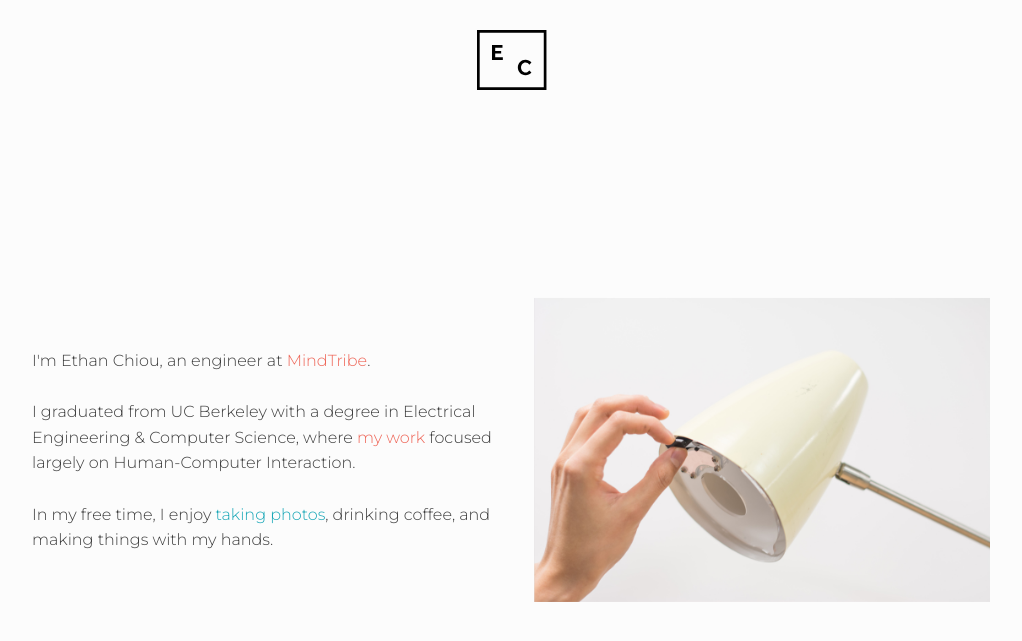
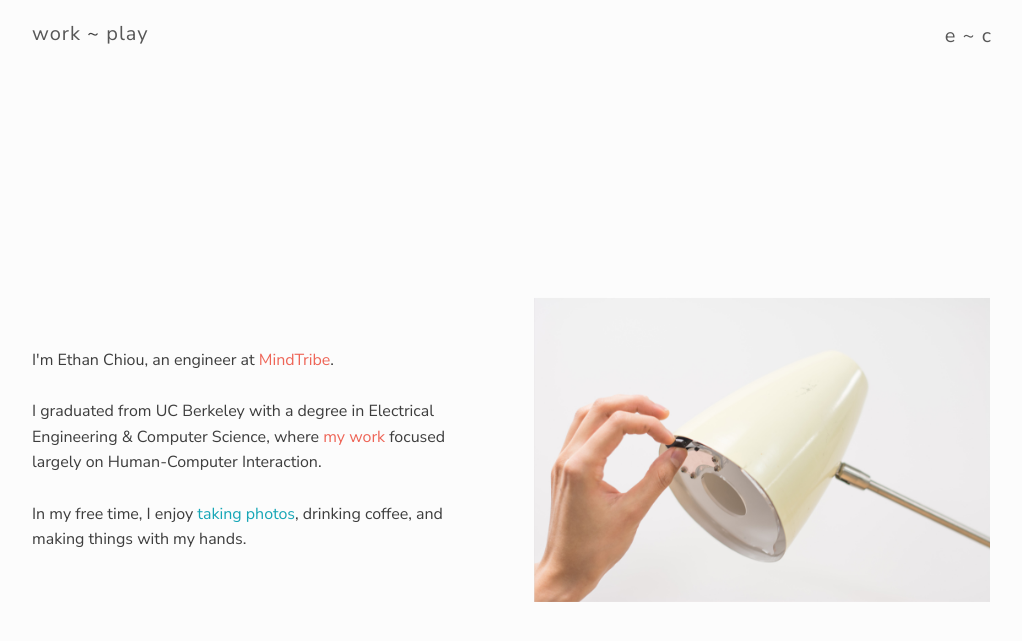
Before and after one commit to echiou/echiou.github.io, a Jekyll site: the page built from index.html, in a window 1280 px wide. Shown: the top 641 px of the page, without its empty margins (128-1150 px from the left). Built offline with Jekyll 4.4.1, drawn with Linux system fonts in a browser that asks for light colours; nearby versions of some CDN libraries.

Commit message:
WIP restructure navbar, start work on 'work'

```diff
--- a/_includes/header.html
+++ b/_includes/header.html
@@ -5,25 +5,29 @@
   {% else %}
     <div class="container navbar">
   {% endif %}
-    <div class="row">
-      <div class="twelve columns u-center navbar-content">
-          <ul class="navbar-list">
-            {% if page.url == "/" %}
-              <li class="navbar-item">
-                <div class="navbar-logo-holder">
-                  {% include /svg/logo.svg %}
-                </div>
-              </li>
-            {% else %}
-              <li class="navbar-item navbar-text"><a class="header-play" href="/blog">Play</a></li>
-              <li class="navbar-item">
-                <div class="navbar-logo-holder">
-                  {% include /svg/logo.svg %}
-                </div>
-              </li>
-              <li class="navbar-item navbar-text"><a class="header-work" href="/work">Work</a></li>
-            {% endif %}
-          </ul>
+      <div class="row">
+        <div class="twelve columns navbar-content">
+          <div class="navbar-left">
+            <ul class="navbar-list">
+              {% if page.url == "/blog/" or page.layout == "post" %}
+                <li class="navbar-item navbar-text navbar-cur-page"><a class="header-play" href="/blog">play</a></li>
+              {% else %}
+                <li class="navbar-item navbar-text"><a class="header-play" href="/blog">play</a></li>
+              {% endif %}
+
+              <li class="navbar-item navbar-text">&nbsp~&nbsp</li>
+
+              {% if page.category == "work" or page.layout == "work" %}
+                <li class="navbar-item navbar-text navbar-cur-page"><a class="header-work" href="/work">work</a></li>
+              {% else %}
+                <li class="navbar-item navbar-text"><a class="header-work" href="/work">work</a></li>
+              {% endif %}
+
+            </ul>
+          </div>
+          <div class="navbar-right">
+            <a class="navbar-index" href="/"><span class="e">e</span> ~ <span class="c">c</span></a>
+          </div>
         </div>
       </div>
     </div>
--- a/_sass/_variables.scss
+++ b/_sass/_variables.scss
@@ -20,8 +20,8 @@
 $play-color: #16a6b6 !default;
 
 // Typography
-@import url('https://fonts.googleapis.com/css?family=Lora:400,400i,700,700i|Montserrat:300');
-$font-family-header: "Montserrat", "HelveticaNeue", "Helvetica Neue", Helvetica, Arial, sans-serif !default;
+@import url('https://fonts.googleapis.com/css?family=Lora:400,400i,700,700i|Nunito+Sans:400,400i,700,700i');
+$font-family-header: "Nunito Sans", "HelveticaNeue", "Helvetica Neue", Helvetica, Arial, sans-serif !default;
 $font-family: "Lora", "HelveticaNeue", "Helvetica Neue", Helvetica, Arial, sans-serif !default;
 
 //Grid Variables
--- a/css/main.scss
+++ b/css/main.scss
@@ -21,9 +21,27 @@
 
 .navbar {
   font-family: $font-family-header;
-  text-align: center;
-  text-transform: lowercase;
+  font-size: 2rem;
   letter-spacing: .1rem;
+  padding-top: 2rem;
+  padding-bottom: 2rem;
+}
+
+.navbar > a {
+  color: $dark-grey;
+}
+
+.navbar-left {
+  display: inline-block;
+}
+
+.navbar-right {
+  float: right;
+  display: inline-block;
+}
+
+.navbar-cur-page {
+  border-bottom: 1.5px solid $link-color;
 }
 
 .index-navbar {
@@ -33,54 +51,34 @@
   z-index: 1;
 }
 
-.navbar-content {
-  line-height: 0;
-}
-
 .navbar-list {
-  margin-top: 3rem;
-  margin-bottom: 0;
+  margin-bottom: 0rem;
   list-style: none;
   display: inline-block;
 }
 
 .navbar-item {
   margin-bottom: 0;
-  margin-left: 2rem;
-  margin-right: 2rem;
   float: right;
   line-height: normal;
 }
 
-.navbar-text {
-  font-size: 1.6rem;
-  margin-top: 2rem;
-  width: 5rem;
-}
-
-.navbar-text > a {
-  color: $dark-grey;
-}
-
-.navbar-logo-holder {
-  height: 6rem;
-}
-
-.navbar-logo {
-  height: 100%;
-  display: inline-block;
-}
-
-.navbar-logo path {
+.navbar-index {
   @include transition($plain-transition);
 }
 
-.navbar-logo:hover .e {
-  fill: $work-color;
+.e, .c {
+  @include transition($plain-transition);
 }
 
-.navbar-logo:hover .c {
-  fill: $play-color;
+.navbar-index:hover .e {
+  @include transition($plain-transition);
+  color: $work-color;
+}
+
+.navbar-index:hover .c {
+  @include transition($plain-transition);
+  color: $play-color;
 }
 
 .header-play:hover {
@@ -92,16 +90,8 @@
 }
 
 @media (#{$bp-larger-than-phablet}) {
-  .navbar {
+  .navbar-list-holder {
     text-align: left;
-  }
-
-  .navbar-list {
-    margin-bottom: 3rem;
-  }
-
-  .navbar-list-holder {
-    text-align: right;
   }
 }
 
@@ -189,17 +179,17 @@
 //––––––––––––––––––––––––––––––––––––––––––––––––––
 
 .blog-header, .work-header {
-  text-transform: lowercase;
-  letter-spacing: .3rem;
+  letter-spacing: .1rem;
 }
 
 .post-title, .post-meta {
   color: $dark-grey !important;
 }
 
-.post-header, .blog-header, .work-header {
+.post-header {
   text-align: center;
   color: $dark-grey;
+  padding-bottom: 1rem;
 }
 
 .blog-header > a, .work-header > a {
@@ -212,6 +202,10 @@
 
 .work-header > a:hover {
   color: $work-color;
+}
+
+.back {
+  text-align: left;
 }
 
 .blog-desc {
--- a/work.html
+++ b/work.html
@@ -2,6 +2,7 @@
 title: Work
 layout: default
 permalink: /work/
+category: work
 ---
 <main class="page-content container">
 
```
Also changed, not shown: _layouts/work.html (+3 -4 lines).
